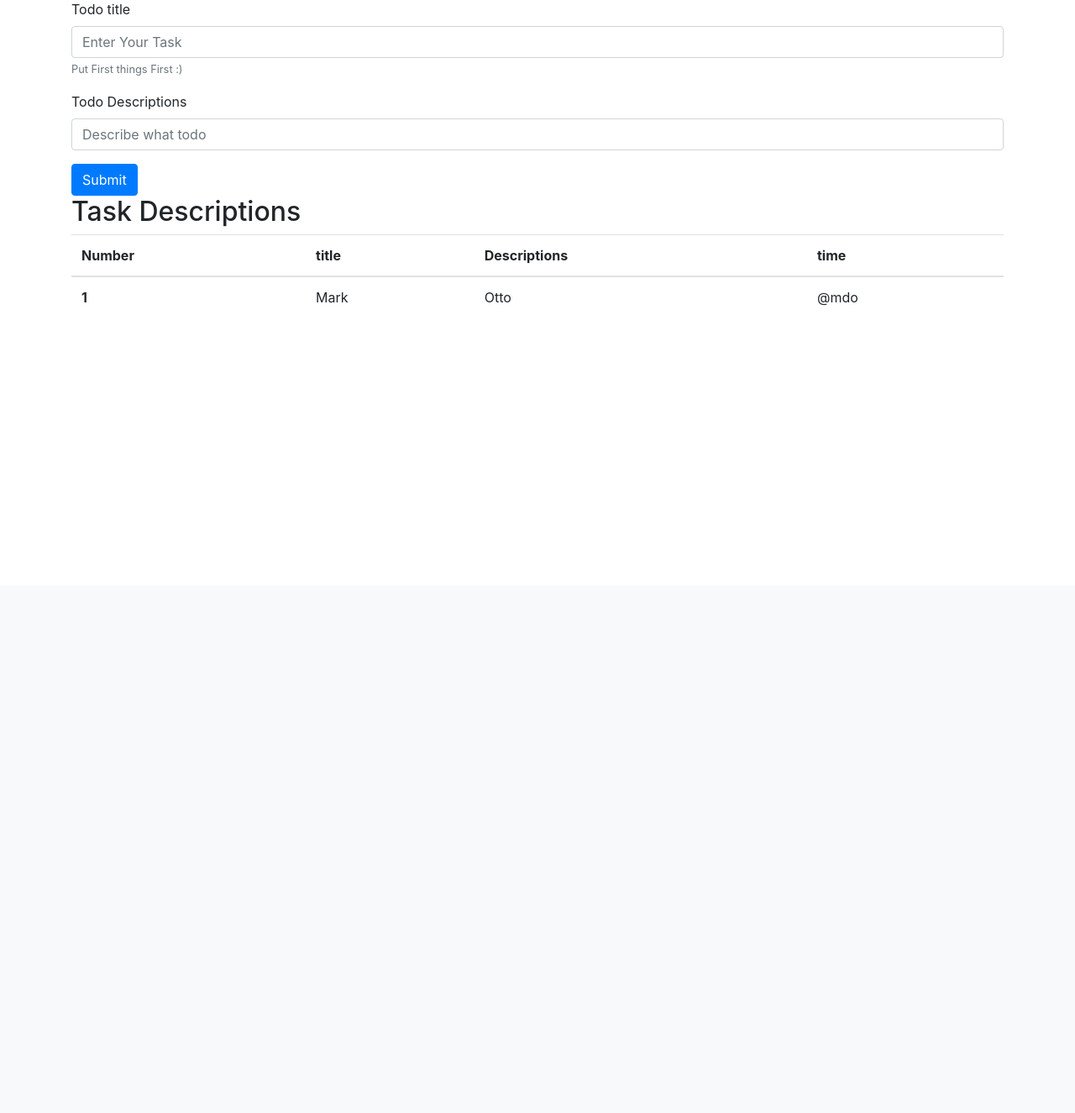
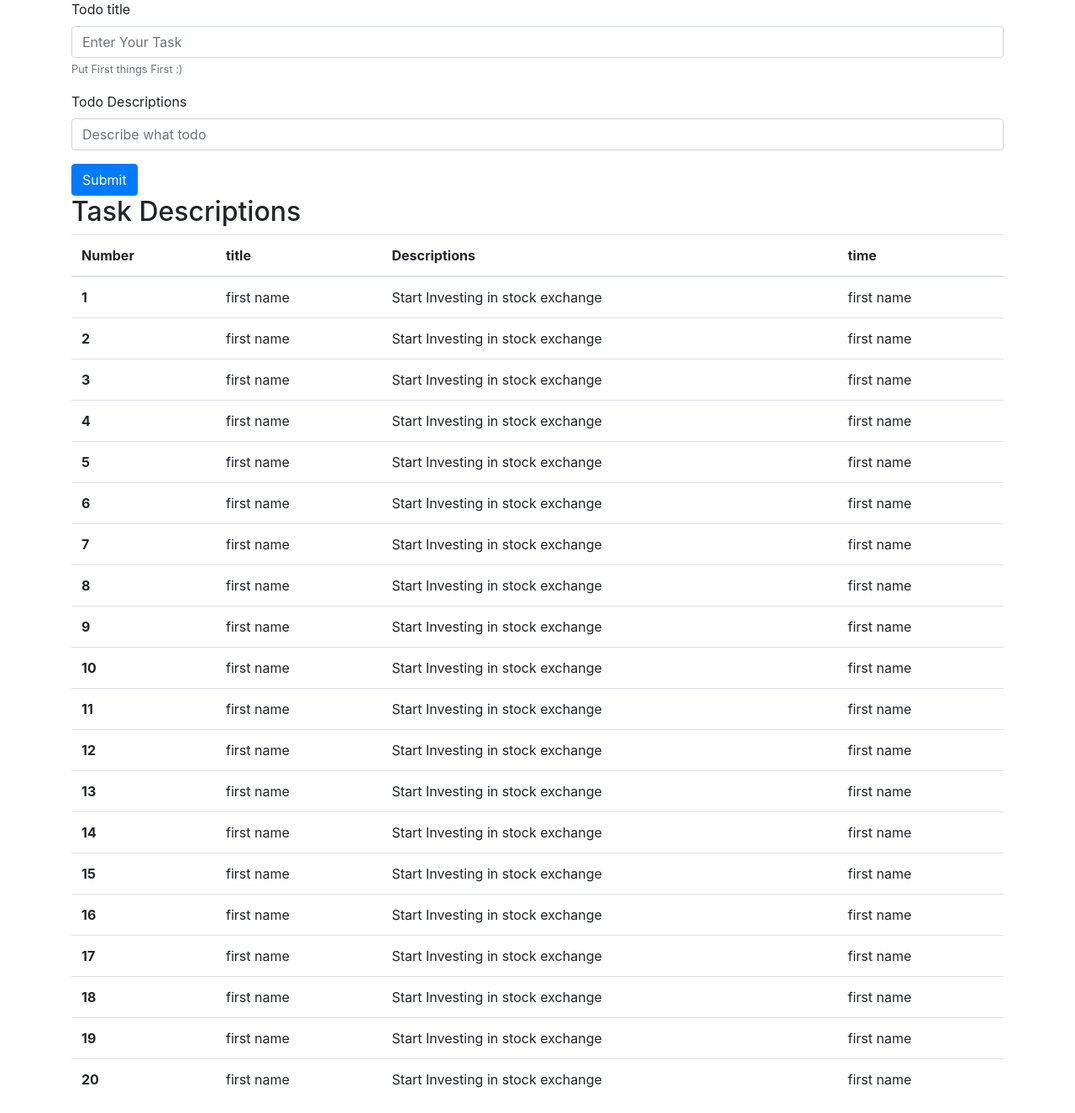
Before and after one commit to Ctoic/Task-Manager, a Flask app: template templates/index.html in a window 1280 px wide. Shown: the part 103-1428 px from the top of the page at 84% size. Before the commit the page ends 467 px from the top, so only its background shows below. Run offline with Flask 3, Linux system fonts and the light colour scheme; the template is opened without the code that fills it: values that come from a table or form of the project are taken from there, others are empty.

Commit message:
Changes in index and app.py

```diff
--- a/app.py
+++ b/app.py
@@ -1,5 +1,5 @@
 # flask Minimal app code
-from flask import Flask, render_template
+from flask import Flask, render_template, request, redirect, url_for
 from flask_sqlalchemy import SQLAlchemy
 from datetime import datetime
 
@@ -19,13 +19,18 @@ class TodoModel(db.Model):
         return f"{self.id} - {self.title}"
 
 
-@app.route('/')
+@app.route('/', methods=['GET', 'POST'])
 def Home():
-    todo = TodoModel(title="first name ", desc= "Start Investing in stock exchange")
-    db.session.add(todo)
-    db.session.commit()
+    if request.method == 'POST':
+        title = request.form['title']
+        desc = request.form['desc']
+        todo = TodoModel(title=title, desc=desc)
+        db.session.add(todo)
+        db.session.commit()
 
-    return render_template('index.html')
+
+    alltodo = TodoModel.query.all()
+    return render_template('index.html', alltodo=alltodo)
 
 # @route is a decorator which tells the app which URL should call the associated function
 @app.route('/show')
@@ -34,6 +39,7 @@ def Products():
     return ('Products')
 
 
+
 # this is the main app which will run the app
 if __name__ == '__main__':
     app.run(debug=True)
--- a/templates/index.html
+++ b/templates/index.html
@@ -88,15 +88,15 @@
 
     <div class= 'container' mb-3>
       <h2> Add Tasks here  </h2>
-      <form>
+      <form action="/" method="POST">
         <div class="mb-3">
           <label for="title">Todo title</label>
-          <input type="text" class="form-control" id="title" aria-describedby="emailHelp" placeholder="Enter Your Task">
+          <input type="text" class="form-control" name="title"id="title" aria-describedby="emailHelp" placeholder="Enter Your Task">
           <small id="emailHelp" class="form-text text-muted">Put First things First :)</small>
         </div>
         <div class="mb-3">
           <label for="desc">Todo Descriptions</label>
-          <input type="text" class="form-control" id="desc" placeholder="Describe what todo">
+          <input type="text" class="form-control" name= "desc" id="desc" placeholder="Describe what todo">
         </div>
         <button type="submit" class="btn btn-primary">Submit</button>
       </form>
@@ -116,13 +116,17 @@
           </tr>
         </thead>
         <tbody>
+          {%
+            for todo in alltodo
+          %}
+          <tr>
+            <th scope="row">{{loop.index}}</th>
+            <td>{{todo.title}}</td>
+            <td>{{todo.desc}}</td>
+            <td>{{todo.title}}</td>
+          </tr>
+          {% endfor %}
 
-          <tr>
-            <th scope="row">1</th>
-            <td>Mark</td>
-            <td>Otto</td>
-            <td>@mdo</td>
-          </tr>
         </tbody>
       </table>
       </div>
```
Also changed, not shown: instance/todo.db.
